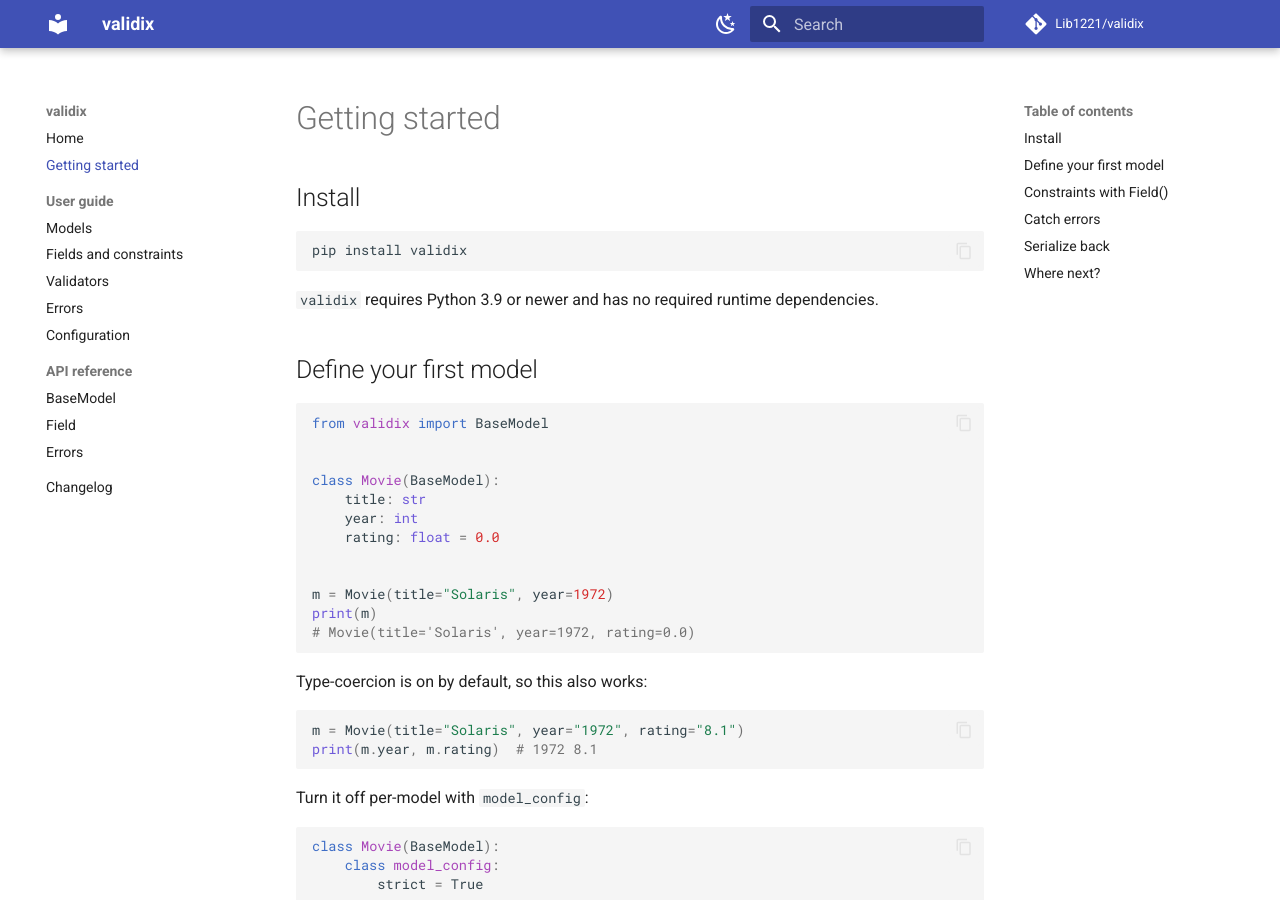
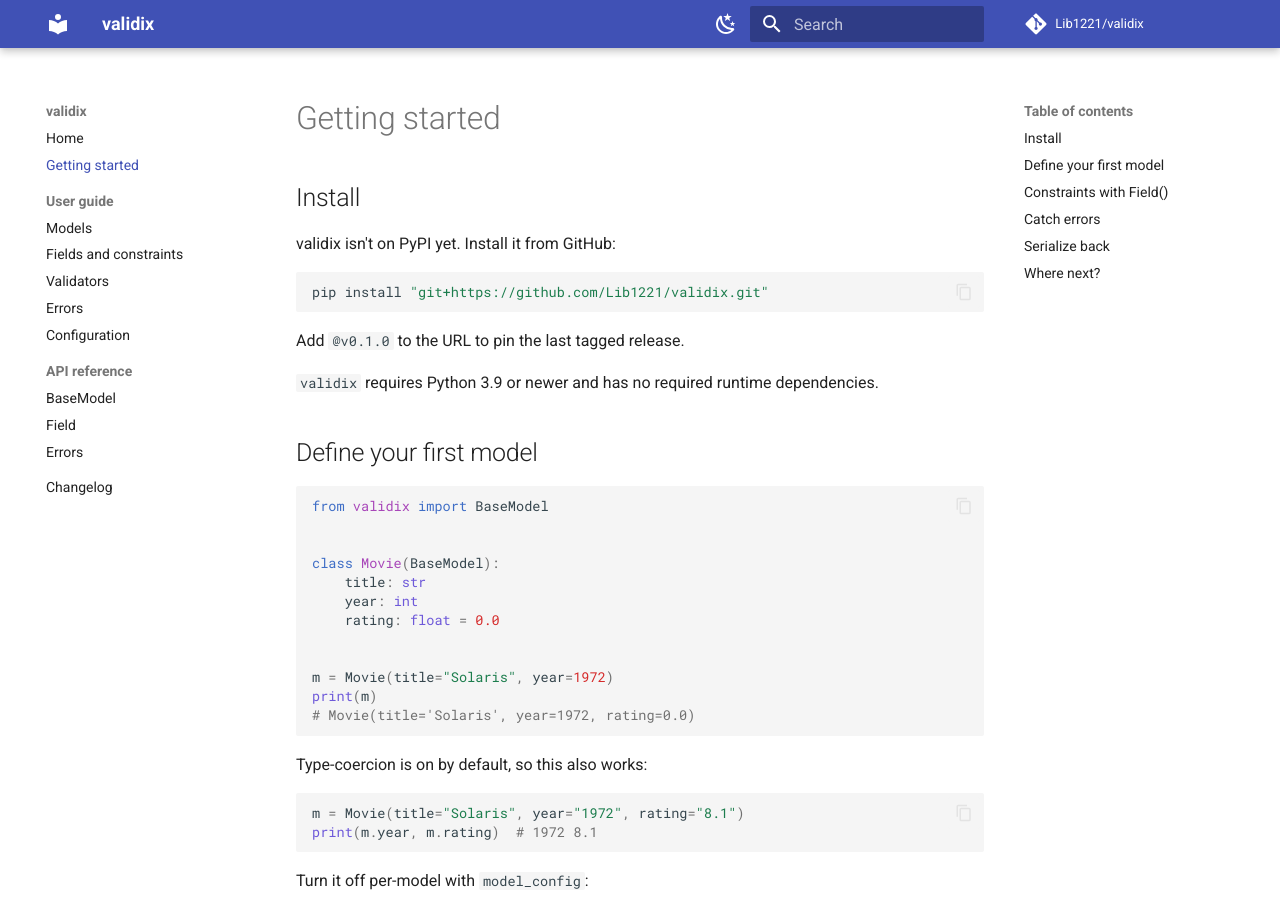
Before and after one commit to Lib1221/validix, an MkDocs documentation site: the page built from docs/getting_started.md, in a window 1280 px wide and 900 px high. Built offline with MkDocs 1.6.1 and Material for MkDocs 9.7.7, drawn with Linux system fonts in a browser that asks for light colours; comment, search, counter and statistics services are not loaded.

Commit message:
Install from GitHub until validix is on PyPI
The README and the getting-started page said `pip install validix`, but
validix isn't published on PyPI (the name returns 404 there). That
command fails today, and if anyone registers the name it would install
an unrelated package.

Both pages now install from GitHub, with a note on pinning the v0.1.0
tag. Checked both commands in a clean Python 3.9 virtualenv.

Fixes #18

Co-Authored-By: Claude Opus 5.5 <noreply@anthropic.com>
Claude-Session: https://claude.ai/code/session_012dWUJ2oSJV2FYcqRw3anUU

````diff
--- a/docs/getting_started.md
+++ b/docs/getting_started.md
@@ -2,9 +2,13 @@
 
 ## Install
 
+validix isn't on PyPI yet. Install it from GitHub:
+
 ```bash
-pip install validix
+pip install "git+https://github.com/Lib1221/validix.git"
 ```
+
+Add `@v0.1.0` to the URL to pin the last tagged release.
 
 `validix` requires Python 3.9 or newer and has no required runtime dependencies.
 
````
Also changed, not shown: CHANGELOG.md (+3 -0 lines), README.md (+9 -1 lines).
